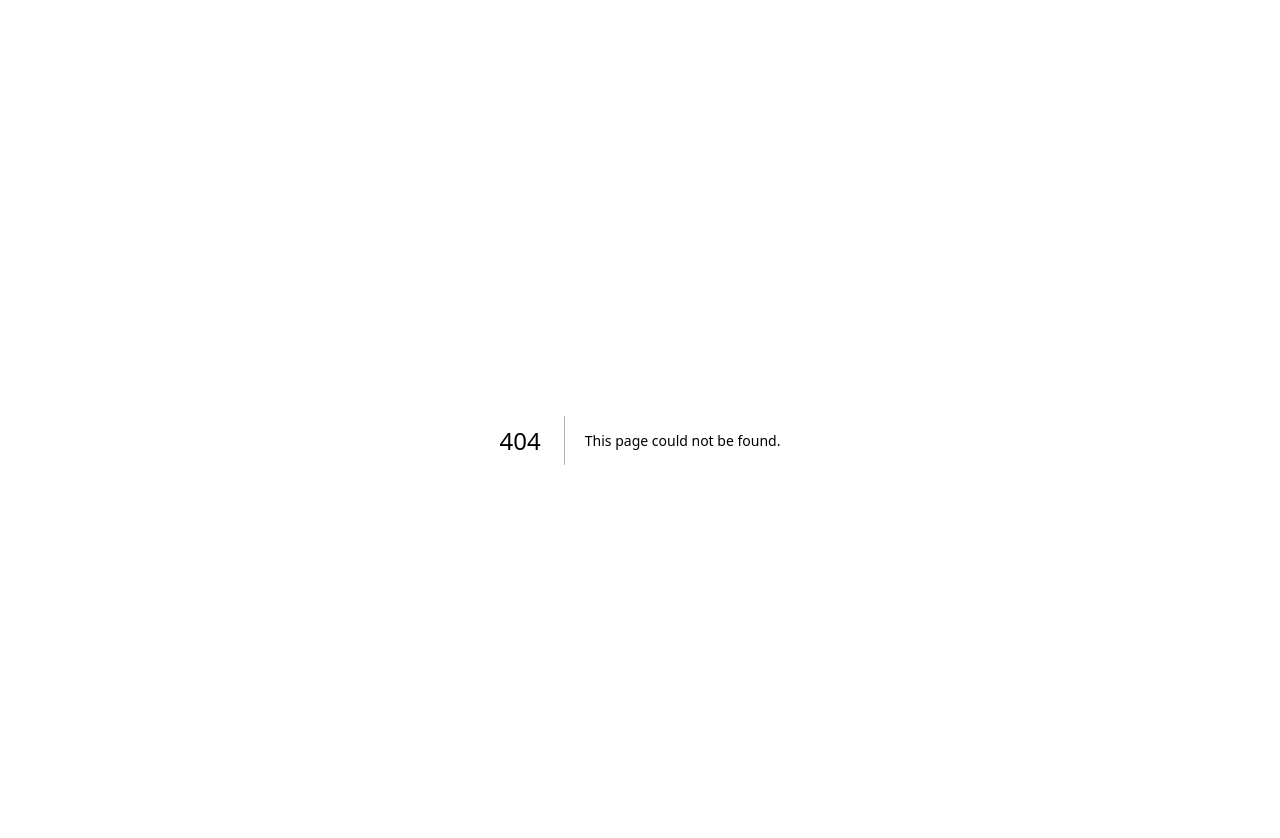
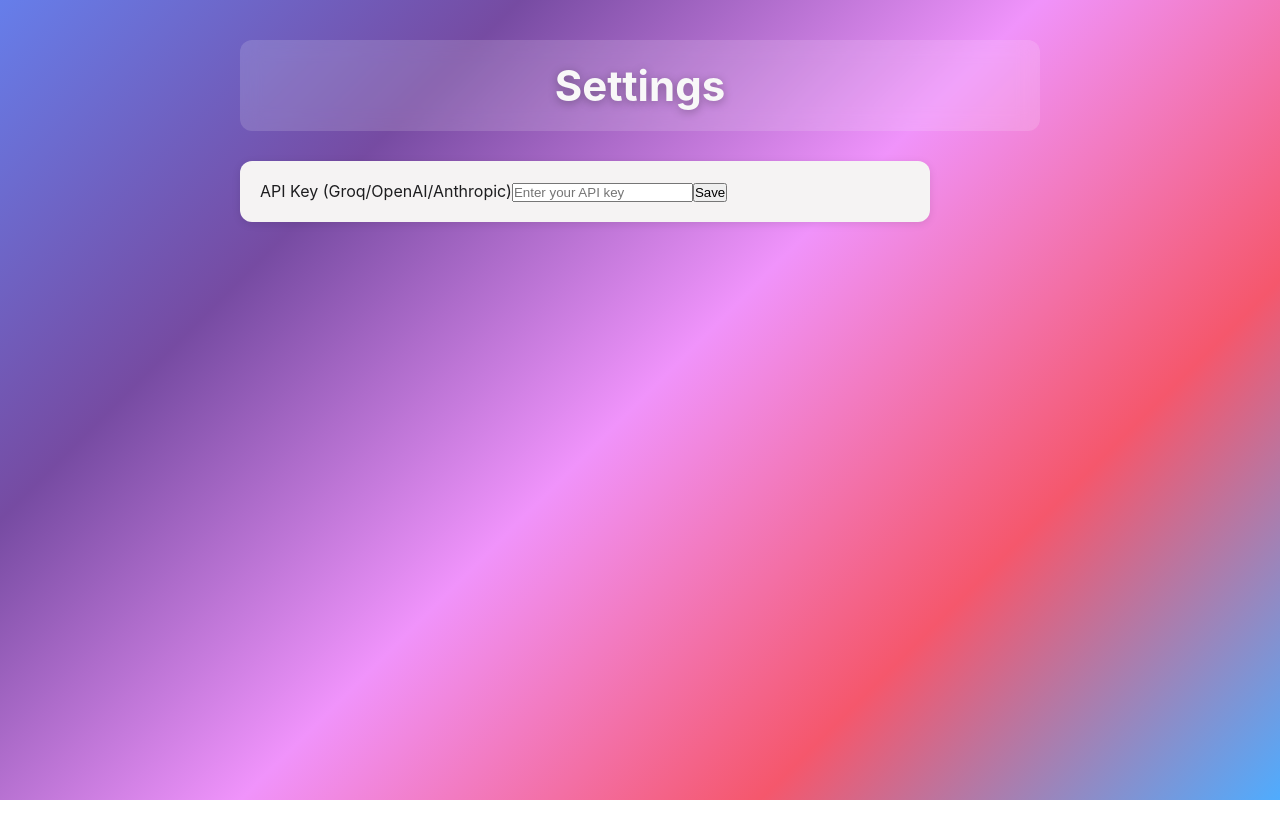
Before and after one commit to Ariel-Yitzhaki/Ex2, a Next.js app: page /settings in a window 1280 px wide. Before the commit this address had no page. Shown: the top 838 px of the page. After the commit the page ends 800 px from the top, so only its background shows below. Built offline with nearby package versions, Linux system fonts and the light colour scheme.

Commit message:
added routes, settings, updated the css etc...

```diff
--- a/app/page.js
+++ b/app/page.js
@@ -15,7 +15,7 @@ export default function Home() {
 
     return (
         <main>
-            <h1>AI Trends</h1>
+            <h1>The Latest AI Trends</h1>
             {repos.map(repo => (
                 <NewsCard key={repo.id} repo={repo} />
             ))}
--- /dev/null
+++ b/app/settings/page.js
@@ -0,0 +1,44 @@
+// Runs in the browser, needed for useState, useEffect and LocalStorage
+"use client";
+import { useState, useEffect } from "react";
+
+export default function Settings() {
+    const [apiKey, setApiKey] = useState("");
+    const [saved, setSaved] = useState(false);
+
+    // Load existing key when page opens
+    useEffect(() => {
+        const existingKey = localStorage.getItem("apiKey");
+        if (existingKey) {
+            setApiKey(existingKey);
+        }
+    }, []);
+
+    // Save key to LocalStorage
+    function handleSave(e) {
+        e.preventDefault();
+        const inputValue = e.target.apiKeyInput.value;
+        localStorage.setItem("apiKey", inputValue);
+        setApiKey(inputValue);
+        setSaved(true);
+        setTimeout(() => setSaved(false), 2000);
+    }
+
+    return (
+        <main>
+            <h1>Settings</h1>
+            <form className="card" onSubmit={handleSave}>
+                <label>API Key (Groq/OpenAI/Anthropic)</label>
+                <input
+                    // Hides the key as dots
+                    type="password"
+                    name="apiKeyInput"
+                    defaultValue={apiKey}
+                    placeholder="Enter your API key"
+                />
+                <button type="submit">Save</button>
+                {saved && <p>Key saved!</p>}
+            </form>
+        </main>
+    );
+}
--- a/styles/globals.css
+++ b/styles/globals.css
@@ -3,38 +3,75 @@
     padding: 0;
     box-sizing: border-box;
 }
-
 body {
     font-family: -apple-system, BlinkMacSystemFont, "Segoe UI", Roboto, sans-serif;
-    background-color: #f5f5f7;
+    background: linear-gradient(135deg, #667eea 0%, #764ba2 25%, #f093fb 50%, #f5576c 75%, #4facfe 100%);
+    background-attachment: fixed;
+    min-height: 100vh;
     color: #1d1d1f;
     padding: 40px;
 }
-
 h1 {
     text-align: center;
     margin-bottom: 30px;
+    font-size: 42px;
+    font-weight: 700;
+    color: rgb(248, 248, 248);
+    text-shadow: 0 2px 10px rgba(0, 0, 0, 0.3);
+    background: rgba(255, 255, 255, 0.15);
+    padding: 20px 40px;
+    border-radius: 12px;
+    backdrop-filter: blur(10px);
 }
-
+main {
+    max-width: 800px;
+    margin: 0 auto;
+}
+.card-wrapper {
+    display: flex;
+    flex-wrap: wrap;
+    gap: 8px;
+    margin-bottom: 24px;
+}
 .card {
-    background: white;
+    background: rgb(245, 243, 243);
     border-radius: 12px;
     box-shadow: 0 2px 8px rgba(0, 0, 0, 0.1);
     padding: 20px;
-    margin-bottom: 16px;
+    width: 690px;
 }
-
 .card h2 {
     font-size: 18px;
     margin-bottom: 8px;
 }
-
 .card p {
     color: #6e6e73;
     margin-bottom: 12px;
 }
-
 .card span {
     font-size: 14px;
     color: #1d1d1f;
 }
+.card-wrapper button {
+    width: 100px;
+    padding: 10px 20px;
+    border: none;
+    border-radius: 8px;
+    background: #007aff;
+    color: white;
+    cursor: pointer;
+    font-size: 14px;
+    align-self: center;
+}
+.card-wrapper button:disabled {
+    background: #999;
+    cursor: not-allowed;
+}
+.summary {
+    width: 100%;
+    margin-top: 8px;
+    padding: 12px;
+    background: rgba(255, 255, 255, 0.8);
+    border-radius: 8px;
+    font-size: 14px;
+}
```
Also changed, not shown: app/components/NewsCard.js (+44 -5 lines), app/api/summarize/route.js (added).
